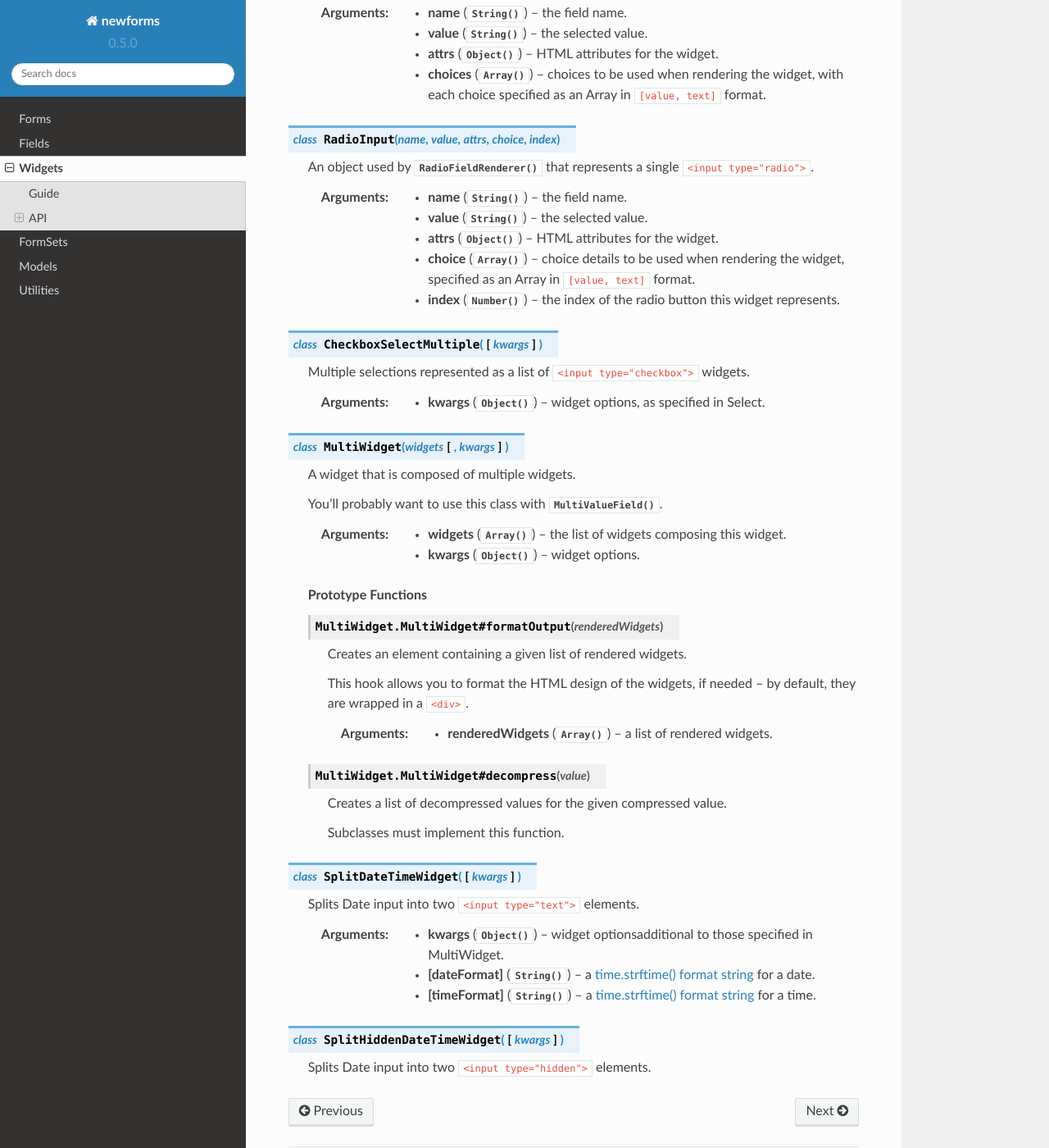
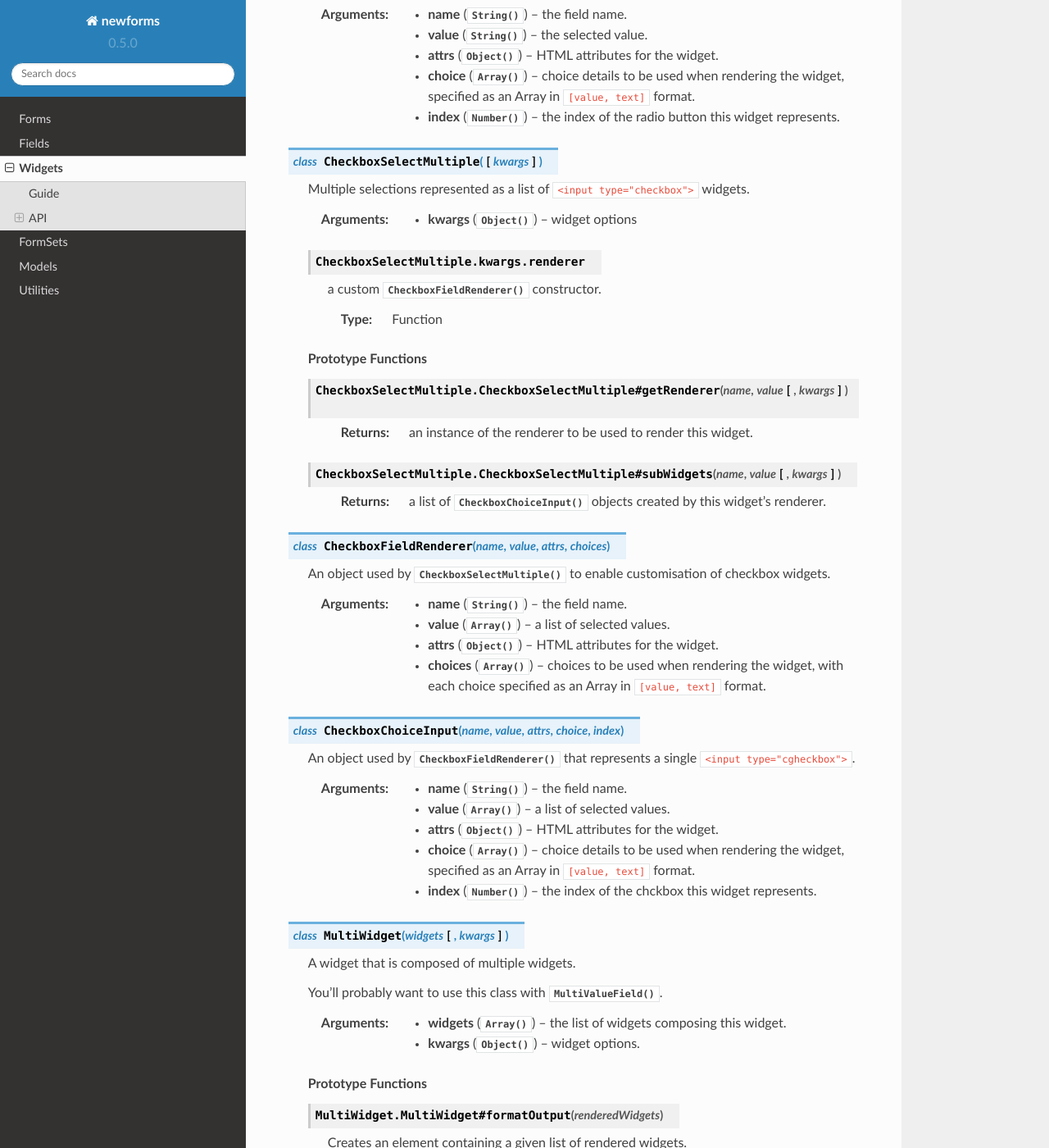
Before and after one commit to insin/newforms, a Sphinx documentation site: the page built from docs/widgets.rst, in a window 1280 px wide and 1400 px high, scrolled down 5578 px. Shown: the whole window at 82% size. Built offline with Sphinx 7.4.7 and the Read the Docs theme 2.0.0, drawn with Linux system fonts in a browser that asks for light colours; some of the changed text lies outside the part shown.

Commit message:
Updated Widget API docs

```diff
--- a/docs/widgets.rst
+++ b/docs/widgets.rst
@@ -13,7 +13,8 @@ API
 .. js:class:: SubWidget(parentWidget, name, value[, kwargs])
 
    Some widgets are made of multiple HTML elements -- namely,
-   :js:class:`RadioSelect`. This represents the "inner" HTML element of a widget.
+   :js:class:`RadioSelect`. This represents the "inner" HTML element of a
+   widget.
 
    **Prototype Functions**
 
@@ -46,31 +47,41 @@ API
 
    .. js:attribute:: Widget#isHidden
 
-       Determines whether this corresponds to an ``<input type="hidden">``.
+      Determines whether this corresponds to an ``<input type="hidden">``.
+
+      :type: Boolean
 
    .. js:attribute:: Widget#needsMultipartForm
 
       Determines whether this widget needs a multipart-encoded form.
 
+      :type: Boolean
+
    .. js:attribute:: Widget#isRequired
 
       Determines whether this widget is for a required field.
+
+      :type: Boolean
 
    **Prototype Functions**
 
    .. js:function:: Widget#subWidgets(name, value[, kwargs])
 
-      Yields all "subwidgets" of this widget. Used only by RadioSelect to
-      allow access to individual ``<input type="radio">`` buttons.
+      Yields all "subwidgets" of this widget. Used by:
+
+      * :js:class:`RadioSelect` to allow access to individual radio inputs.
+      * :js:class:`CheckboxSelectMultiple` to allow access to individual
+        checkbox inputs.
 
       Arguments are the same as for :js:func:`Widget#render`.
 
    .. js:function:: Widget#render(name, value[, kwargs])
 
-      Returns this Widget rendered as HTML.
+      Returns a rendered representation of this Widget as a ``React.DOM``
+      component.
 
-      The default implementation throws an Error -- subclasses must provide an
-      implementation.
+      The default implementation throws an ``Error`` -- subclasses must provide
+      an implementation.
 
       The ``value`` given is not guaranteed to be valid input, so subclass
       implementations should program defensively.
@@ -131,42 +136,33 @@ API
 
 .. js:class:: HiddenInput([kwargs])
 
-   An HTML <input type="hidden"> widget.
-
-   :param Object kwargs: widget options.
+   An ``<input type="hidden">`` widget.
 
 .. js:class:: MultipleHiddenInput([kwargs])
 
    A widget that handles ``<input type="hidden">`` for fields that have a list
    of values.
 
-   :param Object kwargs: widget options.
-
 .. js:class:: FileInput([kwargs])
 
-   An HTML ``<input type="file">`` widget.
-
-   :param Object kwargs: widget options.
+   An ``<input type="file">`` widget.
 
 .. js:class:: ClearableFileInput([kwargs])
 
    A file widget which also has a checkbox to indicate that the field should be
    cleared.
 
-   :param Object kwargs: widget options.
-
 .. js:class:: Textarea([kwargs])
 
-   An HTML ``<textarea>`` widget.
+   A ``<textarea>`` widget.
 
-   :param Object kwargs: widget options
-
-   Default ``rows`` and ``cols`` HTML attributes will be used if not provided.
+   Default ``rows`` and ``cols`` HTML attributes will be used if not provided in
+   ``kwargs.attrs``.
 
 .. js:class:: DateInput([kwargs])
 
-   A <input type="text"> which, if given a Date object to display, formats it
-   as an appropriate date string.
+   An ``<input type="text">`` which, if given a Date object to display, formats
+   it as an appropriate date string.
 
    :param Object kwargs: widget options
 
@@ -178,8 +174,8 @@ API
 
 .. js:class:: DateTimeInput([kwargs])
 
-   A <input type="text"> which, if given a Date object to display, formats it
-   as an appropriate datetime string.
+   An ``<input type="text">`` which, if given a Date object to display, formats
+   it as an appropriate datetime string.
 
    :param Object kwargs: widget options
 
@@ -191,8 +187,8 @@ API
 
 .. js:class:: TimeInput([kwargs])
 
-   A <input type="text"> which, if given a Date object to display, formats it
-   as an appropriate time string.
+   An ``<input type="text">`` which, if given a Date object to display, formats
+   it as an appropriate time string.
 
    :param Object kwargs: widget options
 
@@ -265,7 +258,7 @@ API
    .. js:function:: RadioSelect#subWidgets(name, value[, kwargs])
 
       :return:
-         a list of :js:class:`RadioInput` objects created by this widget's
+         a list of :js:class:`RadioChoiceInput` objects created by this widget's
          renderer.
 
 .. js:class:: RadioFieldRenderer(name, value, attrs, choices)
@@ -280,7 +273,7 @@ API
       choices to be used when rendering the widget, with each choice
       specified as an Array in ``[value, text]`` format.
 
-.. js:class:: RadioInput(name, value, attrs, choice, index)
+.. js:class:: RadioChoiceInput(name, value, attrs, choice, index)
 
    An object used by :js:class:`RadioFieldRenderer` that represents a single
    ``<input type="radio">``.
@@ -299,7 +292,51 @@ API
    Multiple selections represented as a list of ``<input type="checkbox">``
    widgets.
 
-   :param Object kwargs: widget options, as specified in Select.
+   :param Object kwargs: widget options
+
+   .. js:attribute:: kwargs.renderer
+
+      a custom :js:class:`CheckboxFieldRenderer` constructor.
+
+      :type: Function
+
+   **Prototype Functions**
+
+   .. js:function:: CheckboxSelectMultiple#getRenderer(name, value[, kwargs])
+
+      :returns: an instance of the renderer to be used to render this widget.
+
+   .. js:function:: CheckboxSelectMultiple#subWidgets(name, value[, kwargs])
+
+      :return:
+         a list of :js:class:`CheckboxChoiceInput` objects created by this
+         widget's renderer.
+
+.. js:class:: CheckboxFieldRenderer(name, value, attrs, choices)
+
+   An object used by :js:class:`CheckboxSelectMultiple` to enable customisation
+   of checkbox widgets.
+
+   :param String name: the field name.
+   :param Array value: a list of selected values.
+   :param Object attrs: HTML attributes for the widget.
+   :param Array choices:
+      choices to be used when rendering the widget, with each choice
+      specified as an Array in ``[value, text]`` format.
+
+.. js:class:: CheckboxChoiceInput(name, value, attrs, choice, index)
+
+   An object used by :js:class:`CheckboxFieldRenderer` that represents a single
+   ``<input type="cgheckbox">``.
+
+   :param String name: the field name.
+   :param Array value: a list of selected values.
+   :param Object attrs: HTML attributes for the widget.
+   :param Array choice:
+      choice details to be used when rendering the widget, specified as
+      an Array in ``[value, text]`` format.
+   :param Number index:
+      the index of the chckbox this widget represents.
 
 .. js:class:: MultiWidget(widgets[, kwargs])
 
@@ -332,9 +369,15 @@ API
    Splits Date input into two ``<input type="text">`` elements.
 
    :param Object kwargs:
-      widget optionsadditional to those specified in MultiWidget.
-   :param String [dateFormat]: a `time.strftime() format string`_ for a date.
-   :param String [timeFormat]: a `time.strftime() format string`_ for a time.
+      widget options additional to those specified in :js:class:`MultiWidget`.
+
+   .. js:attribute:: kwargs.dateFormat
+
+      a `time.strftime() format string`_ for a date.
+
+   .. js:attribute:: kwargs.timeFormat
+
+      a `time.strftime() format string`_ for a time.
 
 .. js:class:: SplitHiddenDateTimeWidget([kwargs])
 
```
Also changed, not shown: other parts of docs/widgets.rst (+8 -17 lines).
